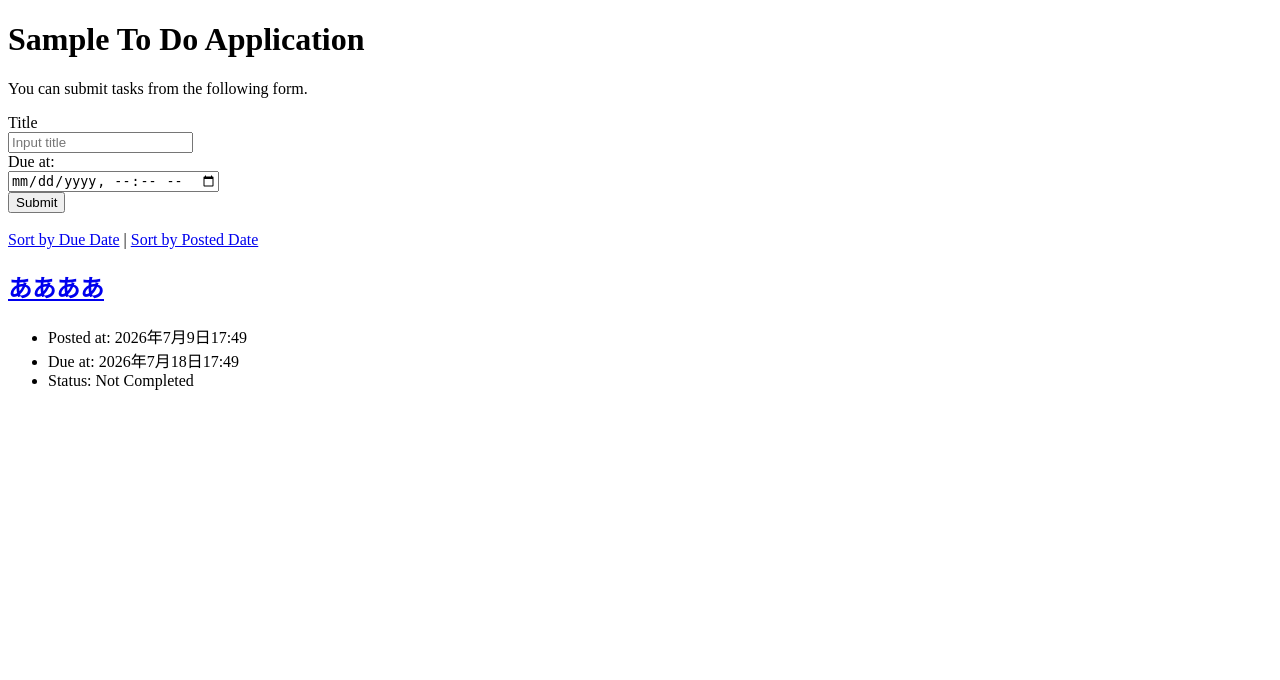
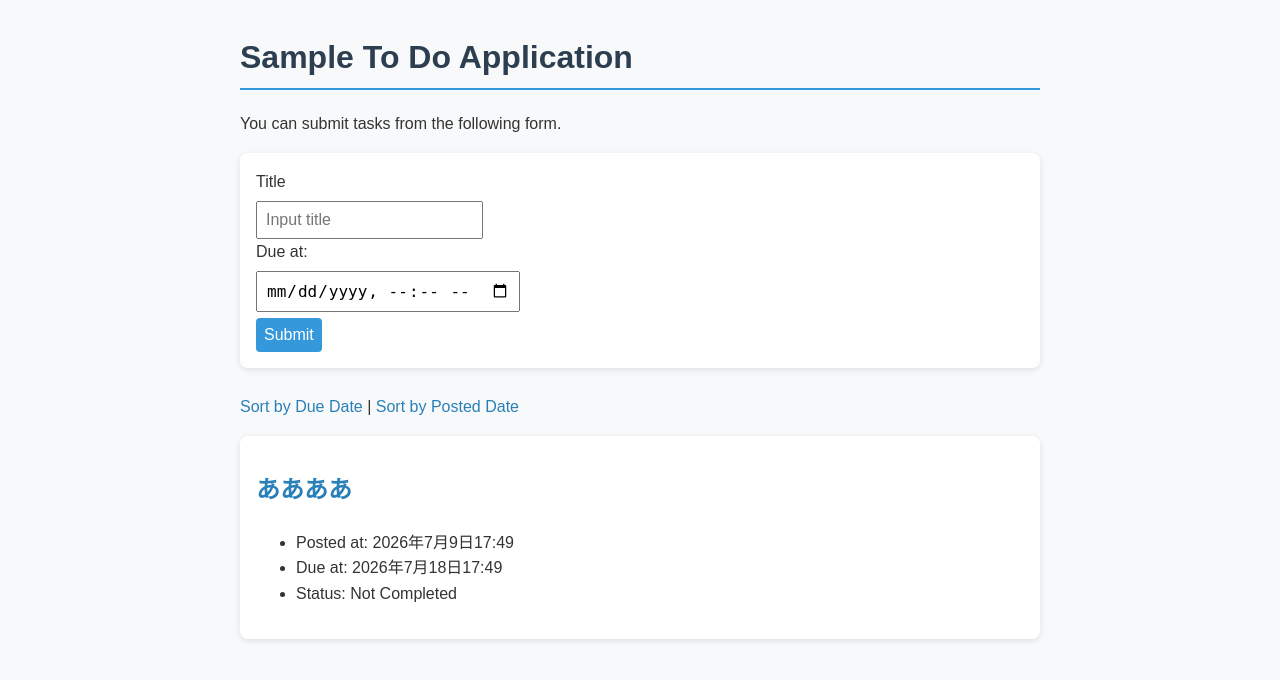
Before and after one commit to 1F10250199/django-test-exercise, a Django app: page / in a window 1280 px wide. Shown: the top 680 px of the page. Run offline with Django 5.2, Linux system fonts and the light colour scheme; data comes from the database, SQL or seed files in the repository; both versions use the stored data as it was after the commit.

Commit message:
cssを追加

```diff
--- /dev/null
+++ b/todo/static/todo/style.css
@@ -0,0 +1,57 @@
+body {
+    font-family: Arial, sans-serif;
+    margin: 2rem auto;
+    max-width: 800px;
+    line-height: 1.6;
+    color: #333;
+    background-color: #f8f9fa;
+    padding: 0 1rem;
+}
+
+h1 {
+    color: #2c3e50;
+    border-bottom: 2px solid #3498db;
+    padding-bottom: 0.3rem;
+}
+
+form {
+    background: white;
+    padding: 1rem;
+    border-radius: 8px;
+    box-shadow: 0 2px 6px rgba(0, 0, 0, 0.1);
+}
+
+input, button {
+    margin-top: 0.4rem;
+    padding: 0.5rem;
+    font-size: 1rem;
+}
+
+button {
+    background-color: #3498db;
+    color: white;
+    border: none;
+    border-radius: 4px;
+    cursor: pointer;
+}
+
+button:hover {
+    background-color: #2980b9;
+}
+
+.text {
+    background: white;
+    padding: 1rem;
+    margin-top: 1rem;
+    border-radius: 8px;
+    box-shadow: 0 2px 6px rgba(0, 0, 0, 0.1);
+}
+
+a {
+    color: #2980b9;
+    text-decoration: none;
+}
+
+a:hover {
+    text-decoration: underline;
+}
--- a/todo/templates/todo/detail.html
+++ b/todo/templates/todo/detail.html
@@ -6,6 +6,7 @@
     <title>To Do Application</title>
     <meta charset="UTF-8">
     <meta name="author" content="INIAD">
+    <link rel="stylesheet" href="{% static 'todo/style.css' %}">
   </head>
 
   <body>
--- a/todo/templates/todo/edit.html
+++ b/todo/templates/todo/edit.html
@@ -6,6 +6,7 @@
     <title>Edit Task</title>
     <meta charset="UTF-8">
     <meta name="author" content="INIAD">
+    <link rel="stylesheet" href="{% static 'todo/style.css' %}">
   </head>
 
   <body>
--- a/todo/templates/todo/index.html
+++ b/todo/templates/todo/index.html
@@ -6,6 +6,7 @@
     <title>To Do Application</title>
     <meta charset="UTF-8">
     <meta name="author" content="INIAD">
+    <link rel="stylesheet" href="{% static 'todo/style.css' %}">
   </head>
 
   <body>
```
Also changed, not shown: db.sqlite3.
